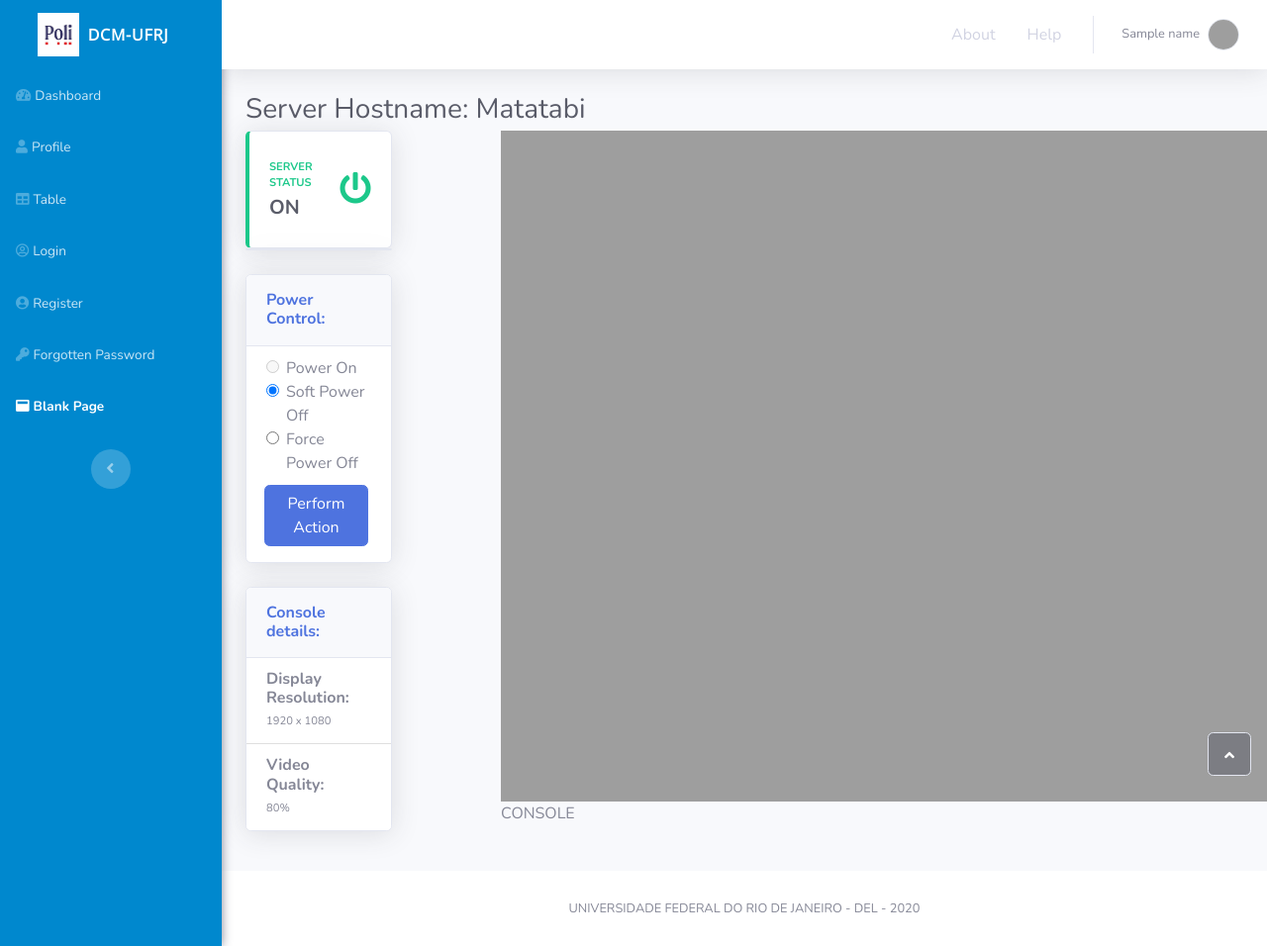
After one commit to ewertonvasconcelos/dcm, a Flask app: template teste-flask-0/flask-keycloak/templates/server.html in a window 1280 px wide. The commit adds this page. Shown: the whole page at 99% size. Run offline with Flask 2, Linux system fonts and the light colour scheme; the template is opened without the code that fills it: most values are stand-ins (such as "Sample title", 1, 10 or a date in 2020); some libraries are stand-ins or nearby versions; grey boxes are pictures that could not be loaded.

Commit message:
Atualizações no webapp, criação da tela e rota server entre outros updates

```diff
--- /dev/null
+++ b/teste-flask-0/flask-keycloak/templates/server.html
@@ -0,0 +1,167 @@
+<!DOCTYPE html>
+<html>
+
+<head>
+    <meta charset="utf-8">
+    <meta name="viewport" content="width=device-width, initial-scale=1.0, shrink-to-fit=no">
+    <title>Blank Page - Brand</title>
+    <link rel="stylesheet" href="/static/assets/bootstrap/css/bootstrap.min.css">
+    <link rel="stylesheet" href="https://fonts.googleapis.com/css?family=Nunito:200,200i,300,300i,400,400i,600,600i,700,700i,800,800i,900,900i">
+    <link rel="stylesheet" href="https://fonts.googleapis.com/css?family=Open+Sans">
+    <link rel="stylesheet" href="/static/assets/fonts/fontawesome-all.min.css">
+    <link rel="stylesheet" href="/static/assets/fonts/font-awesome.min.css">
+    <link rel="stylesheet" href="/static/assets/fonts/fontawesome5-overrides.min.css">
+</head>
+
+<body id="page-top">
+    <div id="wrapper">
+        <nav class="navbar navbar-dark align-items-start sidebar sidebar-dark accordion bg-gradient-primary p-0" style="background: #0088ce;border-color: #00659c;box-shadow: 0px 0px 10px;">
+            <div class="container-fluid d-flex flex-column p-0">
+                <a class="navbar-brand d-flex justify-content-center align-items-center sidebar-brand m-0" href="#">
+                    <div style="width: 35px;"><img src="/static/assets/img/POLI5.jpg" width="50%" height="50%" style="width: 42px;height: 44px;"></div>
+                    <div class="sidebar-brand-text mx-3"><span class="text-uppercase" style="font-family: 'Open Sans', sans-serif;">DCM-UFRJ</span></div>
+                </a>
+                <hr class="sidebar-divider my-0">
+                <ul class="nav navbar-nav text-light" id="accordionSidebar">
+                    <li class="nav-item"><a class="nav-link" href="/"><i class="fas fa-tachometer-alt"></i><span>Dashboard</span></a></li>
+                    <li class="nav-item"><a class="nav-link" href="/profile"><i class="fas fa-user"></i><span>Profile</span></a></li>
+                    <li class="nav-item"><a class="nav-link" href="table.html"><i class="fas fa-table"></i><span>Table</span></a></li>
+                    <li class="nav-item"><a class="nav-link" href="login.html"><i class="far fa-user-circle"></i><span>Login</span></a></li>
+                    <li class="nav-item"><a class="nav-link" href="register.html"><i class="fas fa-user-circle"></i><span>Register</span></a></li>
+                    <li class="nav-item"><a class="nav-link" href="forgot-password.html"><i class="fas fa-key"></i><span>Forgotten Password</span></a></li>
+                    <li class="nav-item"><a class="nav-link active" href="blank.html"><i class="fas fa-window-maximize"></i><span>Blank Page</span></a></li>
+                </ul>
+                <div class="text-center d-none d-md-inline"><button class="btn rounded-circle border-0" id="sidebarToggle" type="button"></button></div>
+            </div>
+        </nav>
+        <div class="d-flex flex-column" id="content-wrapper">
+            <div id="content">
+                <nav class="navbar navbar-light navbar-expand bg-white shadow mb-4 topbar static-top">
+                    <div class="container-fluid"><button class="btn btn-link d-md-none rounded-circle mr-3" id="sidebarToggleTop" type="button"><i class="fas fa-bars"></i></button>
+
+                        <ul class="nav navbar-nav flex-nowrap ml-auto">
+                            <li class="nav-item dropdown no-arrow mx-1"><a class="nav-link" href="https://github.com/ewertonvasconcelos/dcm">About</a></li>
+                            <li class="nav-item dropdown no-arrow mx-1"><a class="nav-link" href="https://github.com/ewertonvasconcelos/dcm">Help</a></li>
+                            <div class="d-none d-sm-block topbar-divider"></div>
+                            <li class="nav-item dropdown no-arrow">
+                                <div class="nav-item dropdown no-arrow"><a class="dropdown-toggle nav-link" data-toggle="dropdown" aria-expanded="false" href="#"><span class="d-none d-lg-inline mr-2 text-gray-600 small">{{ name }}</span><img class="border rounded-circle img-profile" src="/static/profile/{{ sub }}"  onerror="this.src='/static/profile/default.jpg'" ></a>
+                                    <div
+                                        class="dropdown-menu shadow dropdown-menu-right animated--grow-in"><a class="dropdown-item" href="#"><i class="fas fa-user fa-sm fa-fw mr-2 text-gray-400"></i> Profile</a><a class="dropdown-item" href="#"><i class="fas fa-cogs fa-sm fa-fw mr-2 text-gray-400"></i> Settings</a><a class="dropdown-item" href="#"><i class="fas fa-list fa-sm fa-fw mr-2 text-gray-400"></i> Activity log</a>
+                                        <div
+                                            class="dropdown-divider"></div><a class="dropdown-item" href="/logout"><i class="fas fa-sign-out-alt fa-sm fa-fw mr-2 text-gray-400"></i> Logout</a></div>
+                                </div>
+                            </li>
+                        </ul>
+            </div>
+            </nav>
+            <div class="container-fluid">
+                <h3 class="text-dark mb-1">Server Hostname: Matatabi</h3>
+                <div class="row mb-3">
+                    <div class="col-lg-4 col-xl-2">
+                        <div class="card shadow border-left-success py-2">
+                            <div class="card-body">
+                                <div class="row align-items-center no-gutters">
+                                    <div class="col mr-2">
+                                        <div class="text-uppercase text-success font-weight-bold text-xs mb-1"><span>SERVER STATUS</span></div>
+                                        <div class="text-dark font-weight-bold h5 mb-0"><span>ON</span></div>
+                                    </div>
+                                    <div class="col-auto"><i class="fas fa-power-off fa-2x text-success"></i></div>
+                                </div>
+                            </div>
+                        </div>
+                        <div class="card shadow mb-4"></div>
+
+
+                        <div class="card shadow mb-4" style="padding:0px;margin: 0px 0px 0px;">
+                            <div class="card-header py-3">
+                                <h6 class="text-primary font-weight-bold m-0">Power Control:</h6>
+                            </div>
+                        <div style="padding: 10px 0px 0px 20px;">
+<!-- ---- -->           <form>
+                        <fieldset class="form-group">
+                            <div class="row">
+                            <div class="col-sm-10">
+                                <div class="form-check">
+                                <input class="form-check-input" type="radio" name="gridRadios" id="gridRadios1" value="option1" disabled>
+                                <label class="form-check-label" for="gridRadios1">
+                                    Power On
+                                </label>
+                                </div>
+                                <div class="form-check">
+                                <input class="form-check-input" type="radio" name="gridRadios" id="gridRadios2" value="option2" checked>
+                                <label class="form-check-label" for="gridRadios2">
+                                    Soft Power Off
+                                </label>
+                                </div>
+                                <div class="form-check disabled">
+                                <input class="form-check-input" type="radio" name="gridRadios" id="gridRadios3" value="option3" >
+                                <label class="form-check-label" for="gridRadios3">
+                                    Force Power Off
+                                </label>
+                                </div>
+                            </div>
+                            </div>
+                            <div class="row">
+                                <div class="col-sm-10" style="padding: 10px 10px 0px;" >
+                                    <button type="submit" class="btn btn-primary">Perform Action</button>
+                                </div>
+                            </div>
+                        </fieldset>
+                        </form>
+
+<!-- ---- -->
+                        </div>
+
+                        </div>
+
+
+                        <div class="card shadow mb-4" style="padding: 0;margin: 24px 0px 24px;">
+                            <div class="card-header py-3">
+                                <h6 class="text-primary font-weight-bold m-0">Console details:</h6>
+                            </div>
+                            <ul class="list-group list-group-flush">
+                                <li class="list-group-item">
+                                    <div class="row align-items-center no-gutters">
+                                        <div class="col mr-2">
+                                            <h6 class="mb-0"><strong>Display Resolution:</strong></h6><span class="text-xs">1920 x 1080 </span></div>
+                                    </div>
+                                </li>
+                                <li class="list-group-item">
+                                    <div class="row align-items-center no-gutters">
+                                        <div class="col mr-2">
+                                            <h6 class="mb-0"><strong>Video Quality:</strong></h6><span class="text-xs">80%</span></div>
+                                    </div>
+                                </li>
+                            </ul>
+                        </div>
+                    </div>
+                <div class="col-xl-1"></div>
+                <div class="col-lg-8" >
+                    <img  src="http://localhost:8180/stream" alt="http://localhost:8180/stream" class="shrinkToFit" width="1205" height="678">
+                    <div id="keyboard" tabindex="-1" > CONSOLE</div>
+                </div>
+            </div>
+        </div>
+        </div>
+        <footer class="bg-white sticky-footer" style="background: rgb(241,247,252);">
+            <div class="container my-auto">
+                <div class="text-center my-auto copyright"><span>UNIVERSIDADE FEDERAL DO RIO DE JANEIRO - DEL - 2020</span></div>
+            </div>
+        </footer>
+    </div><a class="border rounded d-inline scroll-to-top" href="#page-top"><i class="fas fa-angle-up"></i></a></div>
+        <!-- <div id="keyboard" tabindex="-1" > CONSOLE</div> -->
+    <script>
+            document.getElementById("keyboard").addEventListener("keydown", function(event){
+                var x = event.key;
+                 $.post( "/sendkey", {pressed_key: x })
+        });
+    </script>
+    <script src="/static/assets/js/jquery.min.js"></script>
+    <script src="/static/assets/bootstrap/js/bootstrap.min.js"></script>
+    <script src="/static/assets/js/chart.min.js"></script>
+    <script src="/static/assets/js/bs-init.js"></script>
+    <script src="https://cdnjs.cloudflare.com/ajax/libs/jquery-easing/1.4.1/jquery.easing.js"></script>
+    <script src="/static/assets/js/theme.js"></script>
+</body>
+
+</html>
```
Also changed, not shown: teste-flask-0/flask-keycloak/backend/dcm.py (+136 -2 lines), teste-flask-0/flask-keycloak/backend/teste_serial.py (+38 -54 lines), teste-flask-0/flask-keycloak/backend/views.py (+9 -1 lines), teste-flask-0/flask-keycloak/templates/index.html (+2 -8 lines), teste-flask-0/flask-keycloak/templates/profile.html (+5 -2 lines), 2 other files.
